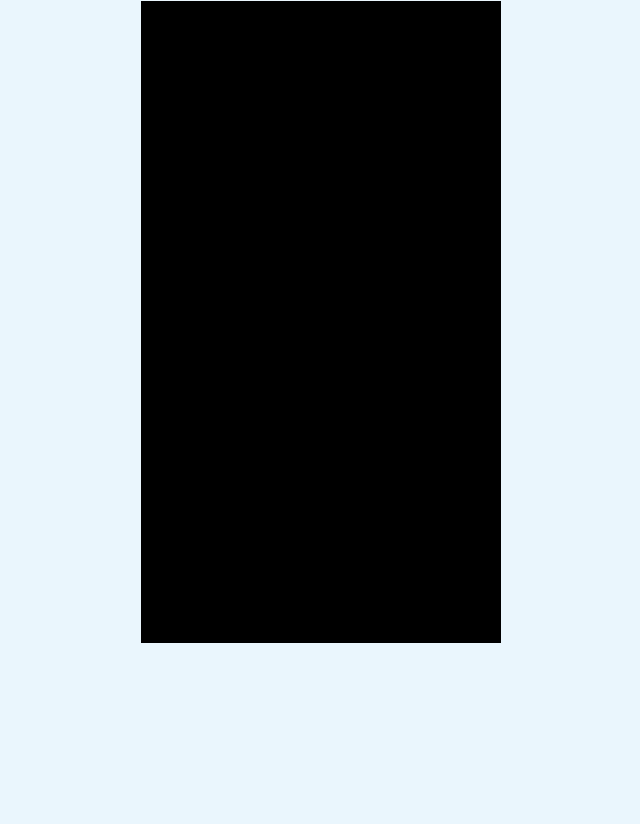
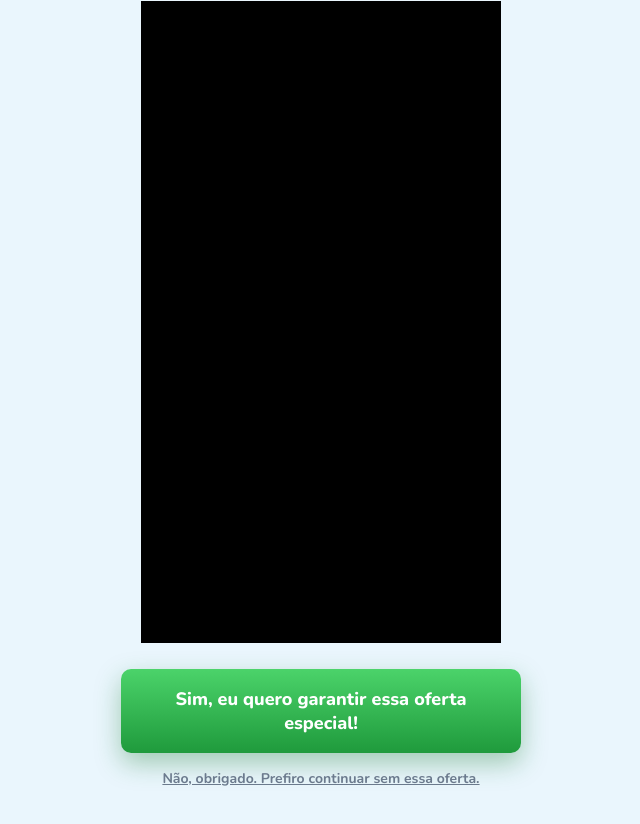
Before and after one commit to fbrochardt/testedosanjos, a plain HTML site: page upsell1.html in a window 1280 px wide. Shown: the part 284-1108 px from the top of the page, without its empty margins (319-959 px from the left). Before the commit the page ends 987 px from the top, so only its background shows below. Drawn offline with nearby package versions, Linux system fonts and the light colour scheme.

Commit message:
Update upsell1.html

```diff
--- a/upsell1.html
+++ b/upsell1.html
@@ -73,8 +73,41 @@
 
   .video-wrap{
     max-width:400px;
-    margin:34px auto 60px;
+    margin:34px auto 0;
     padding:0 20px;
+  }
+
+  .upsell-actions{
+    max-width:440px;
+    margin:26px auto 60px;
+    padding:0 20px;
+    text-align:center;
+  }
+  .btn-accept{
+    display:block;
+    width:100%;
+    background:linear-gradient(180deg,#4bd36a,#1f9a3c);
+    color:#fff;
+    font-family:'Nunito', sans-serif;
+    font-weight:800;
+    font-size:clamp(15px,2.6vw,18px);
+    border:none;
+    padding:18px 20px;
+    border-radius:10px;
+    cursor:pointer;
+    box-shadow:0 10px 26px rgba(20,120,40,.35);
+    margin-bottom:14px;
+  }
+  .btn-refuse{
+    display:inline-block;
+    background:none;
+    border:none;
+    color:#6b7a8d;
+    font-family:'Nunito', sans-serif;
+    font-weight:700;
+    font-size:14px;
+    text-decoration:underline;
+    cursor:pointer;
   }
 </style>
 </head>
@@ -106,6 +139,11 @@
   <script type="text/javascript"> var s=document.createElement("script"); s.src="https://scripts.converteai.net/f896c4e4-f70b-496c-9564-a55b2ae856b4/players/6a7a7a4ce0c3b18c751cdc2a/v4/player.js", s.async=!0,document.head.appendChild(s); </script>
 </div>
 
+<div class="upsell-actions">
+  <button class="kirvano-payment-trigger btn-accept">Sim, eu quero garantir essa oferta especial!</button>
+  <button class="kirvano-refuse-trigger btn-refuse">Não, obrigado. Prefiro continuar sem essa oferta.</button>
+</div>
+
 <script>
   // Desencoraja o uso do botão "voltar" nesta página (reforça o aviso do banner),
   // sem redirecionar para lugar nenhum — só evita que a pessoa saia sem querer.
@@ -115,5 +153,16 @@
   });
 </script>
 
+<!--
+  Script de upsell da Kirvano — fica no fim do body, depois dos botões
+  ".kirvano-payment-trigger" e ".kirvano-refuse-trigger" existirem no DOM.
+-->
+<script>
+  var offer = "9c835a7f-7134-4fad-bca8-34d388516586";
+  var nextPageURL = "https://testedosanjos.sintonialuz.site/upsell2.html";
+  var refusePageURL = "https://testedosanjos.sintonialuz.site/downsell1.html";
+</script>
+<script src="https://snippets.kirvano.com/upsell.min.js"></script>
+
 </body>
 </html>
```
